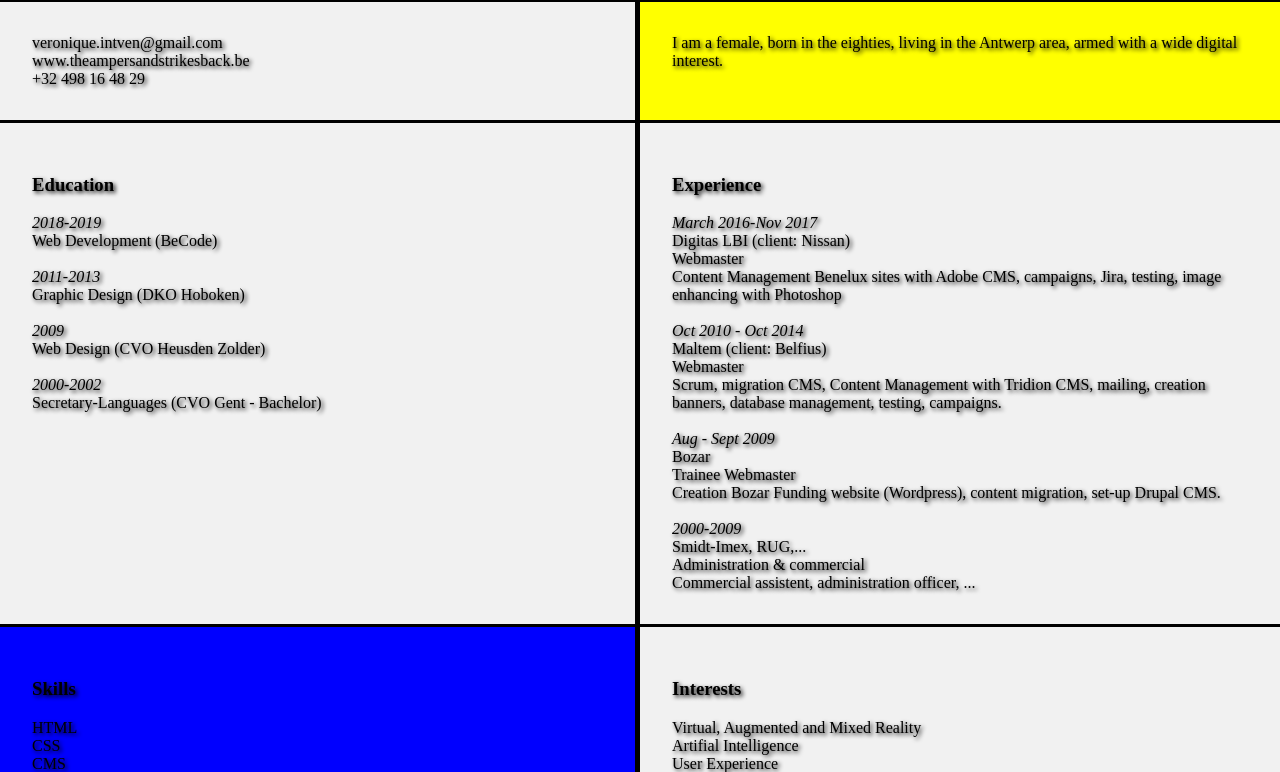
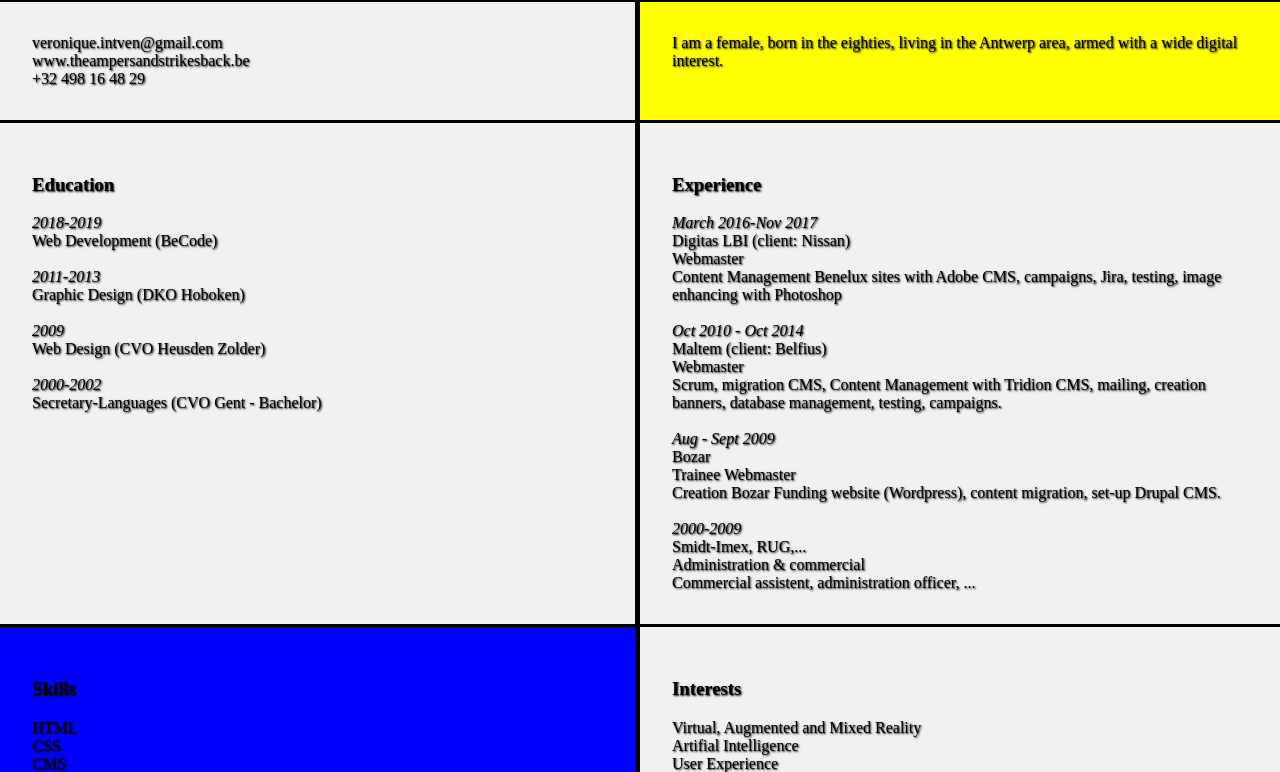
Before and after one commit to VeroniqueIntven/Mijn-CV, a plain HTML site: page index.html in a window 1280 px wide. Shown: the part 121-893 px from the top of the page. Drawn offline with Linux system fonts and the light colour scheme.

Commit message:
Update style.css

```diff
--- a/style.css
+++ b/style.css
@@ -9,7 +9,7 @@ html, body{
     user-select: none; /* Standard syntax */
     color: #000000;
 	background-color: #f1f1f1;
-	text-shadow: 2px 2px 4px #000000;
+	text-shadow: 1px 1px 2px #000000;
 }
 .wrapper{
 	display:grid;
```
